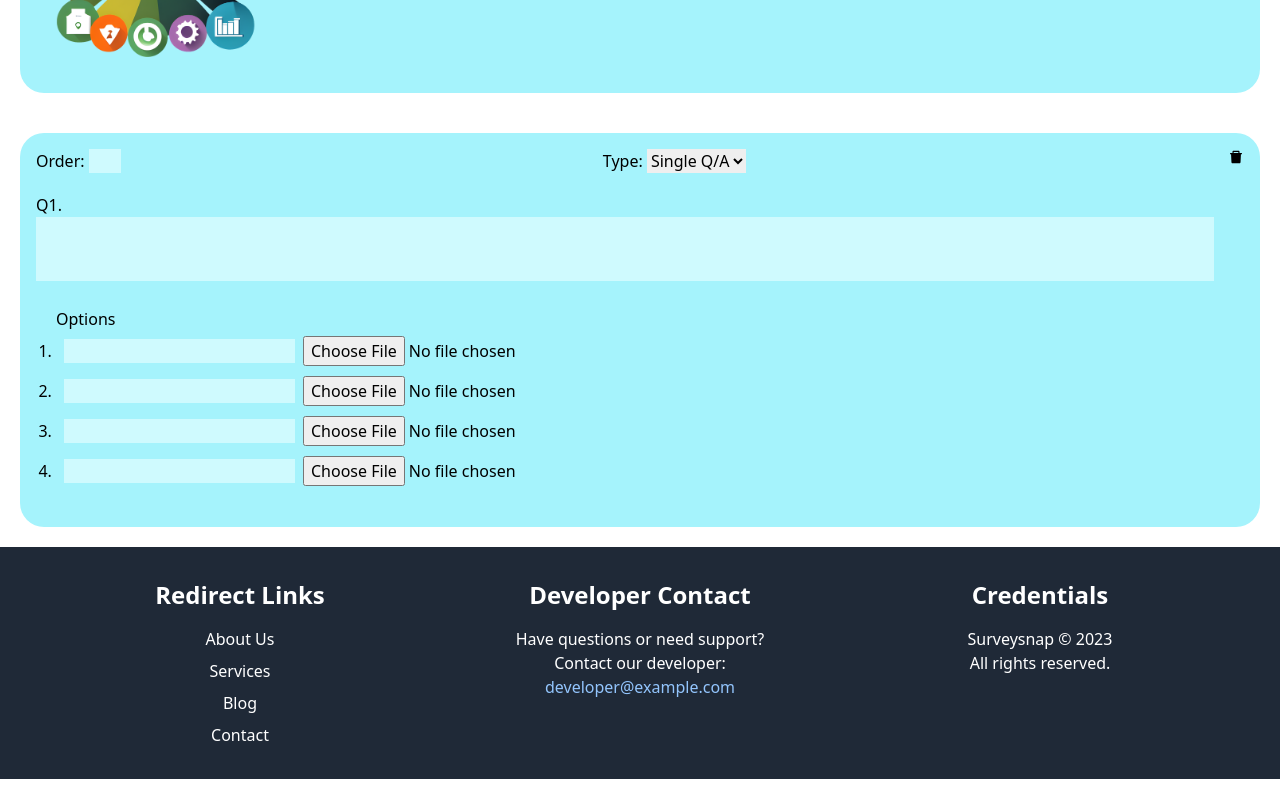
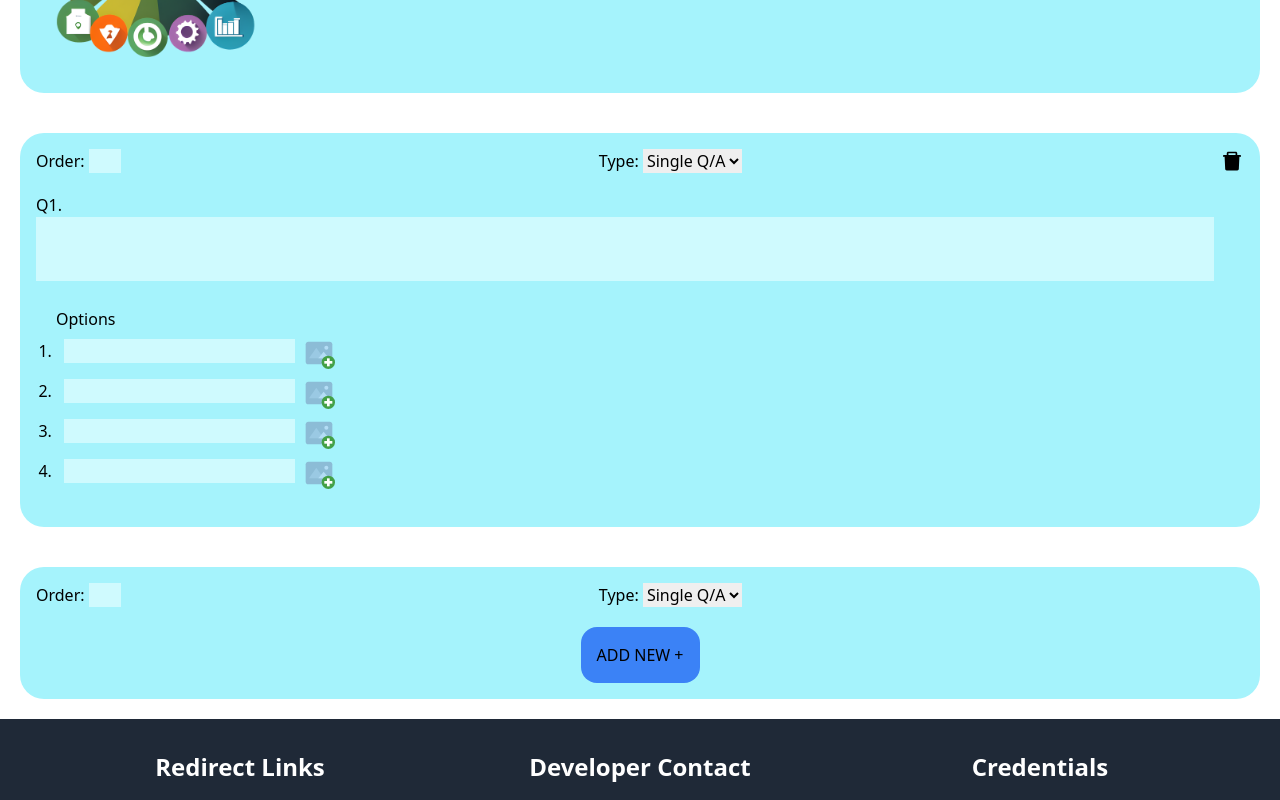
Before and after one commit to VKBRAWLER/MS-Automation, a Next.js app: page /survey/1 in a window 1280 px wide. Shown: the part 1560-2360 px from the top of the page. Before the commit the page ends 2339 px from the top, so only its background shows below. Built offline with nearby package versions, Linux system fonts and the light colour scheme; no server answers.

Commit message:
Image insertion system added

```diff
--- a/app/globals.css
+++ b/app/globals.css
@@ -1,3 +1,13 @@
 @tailwind base;
 @tailwind components;
 @tailwind utilities;
+.img-box {
+    @apply w-80 h-40 bg-emerald-100 border-2 border-black overflow-hidden flex justify-center items-center;
+}
+.img-view {
+    @apply w-auto h-full;
+}
+ol button {
+    background-color: #fff;
+
+}
--- a/app/survey/[id]/page.jsx
+++ b/app/survey/[id]/page.jsx
@@ -3,17 +3,9 @@ import React, { useEffect } from 'react';
 import { AiFillDelete } from "react-icons/ai";
 import { FcAddImage } from "react-icons/fc";
 import Image from 'next/image';
+import textareaResize from '@func/textarea';
 const Survey = ({ params }) => {
-  const textareaResize = () => {
-    document.querySelectorAll('textarea').forEach( element => {
-      element.style.height = `${element.scrollHeight}px`;
-      element.addEventListener('input', event => {
-        event.target.style.height = 'auto';
-        event.target.style.height = `${event.target.scrollHeight}px`;
-        console.log(event.target.style.height);
-        })
-    });
-  }
+
     useEffect(() => {
       textareaResize();
     }, [])
@@ -22,7 +14,7 @@ const Survey = ({ params }) => {
     <>
     <h1>Create new Survey</h1>
     <div className="flex flex-wrap w-full">
-      <section className="flex flex-wrap h-auto w-full m-5 p-4 bg-cyan-200 rounded-3xl">
+      <section className="flex flex-wrap min-h-[200px] w-full m-5 p-4 bg-cyan-200 rounded-3xl">
        <div className='flex justify-between mb-5 w-full'>
           <div>Order: <input type="number" className='w-8 bg-cyan-100'/></div>
           <div><span>Type: </span><select name="cars" id="cars">
@@ -30,7 +22,7 @@ const Survey = ({ params }) => {
             <option value="mcq">MCQ</option>
           </select>
           </div>
-          <div><AiFillDelete/></div>
+          <div className='w-6 h-6'><AiFillDelete className='w-full h-full'/></div>
        </div>
         <div className='w-full'>
         <span>Q1. </span><textarea name="" id="ito" className='w-[calc(100%-30px)] p-2 resize-none bg-cyan-100'/>
@@ -45,7 +37,7 @@ const Survey = ({ params }) => {
           </ol>
         </div>
       </section>
-      <section className="flex flex-wrap h-auto w-full m-5 p-4 bg-cyan-200 rounded-3xl">
+      <section className="flex flex-wrap min-h-[200px] w-full m-5 p-4 bg-cyan-200 rounded-3xl">
        <div className='flex justify-between mb-5 w-full'>
           <div>Order: <input type="number" className='w-8 bg-cyan-100'/></div>
           <div><span>Type: </span><select name="cars" id="cars">
@@ -53,7 +45,7 @@ const Survey = ({ params }) => {
             <option value="mcq">MCQ</option>
           </select>
           </div>
-          <div><AiFillDelete/></div>
+          <div className='w-6 h-6'><AiFillDelete className='w-full h-full'/></div>
        </div>
         <div className='w-full'>
         <span>Q1. </span><textarea name="" id="ito" className='w-[calc(100%-30px)] p-2 resize-none bg-cyan-100'/>
@@ -68,7 +60,7 @@ const Survey = ({ params }) => {
           </ol>
         </div>
       </section>
-      <section className="flex flex-wrap h-auto w-full m-5 p-4 bg-cyan-200 rounded-3xl">
+      <section className="flex flex-wrap min-h-[200px] w-full m-5 p-4 bg-cyan-200 rounded-3xl">
        <div className='flex justify-between mb-5 w-full'>
           <div>Order: <input type="number" className='w-8 bg-cyan-100'/></div>
           <div><span>Type: </span><select name="cars" id="cars">
@@ -76,7 +68,7 @@ const Survey = ({ params }) => {
             <option value="mcq">MCQ</option>
           </select>
           </div>
-          <div><AiFillDelete/></div>
+          <div className='w-6 h-6'><AiFillDelete className='w-full h-full'/></div>
        </div>
         <div className='w-full'>
         <span>Q1. </span><textarea name="" id="ito" className='w-[calc(100%-30px)] p-2 resize-none bg-cyan-100'/>
@@ -84,12 +76,50 @@ const Survey = ({ params }) => {
         <div className='m-5'>
           <span>Options</span>
           <ol className='list-decimal'>
-            <li><input type="text" className='m-2 bg-cyan-100'/><input type='file'/></li>
-            <li><input type="text" className='m-2 bg-cyan-100'/><input type='file'/></li>
-            <li><input type="text" className='m-2 bg-cyan-100'/><input type='file'/></li>
-            <li><input type="text" className='m-2 bg-cyan-100'/><input type='file'/></li>
+            <li><input type="text" className='m-2 bg-cyan-100'/>
+            <div className='image-input inline'>
+                <input type='file' className='sr-only'/>
+              <FcAddImage className='inline w-8 h-8 cursor-pointer'
+              onClick={(e)=>{console.log(e.target.parentNode.parentNode.firstChild.click())}}/>
+            </div>
+            </li>
+            <li><input type="text" className='m-2 bg-cyan-100'/>
+            <div className='image-input inline'>
+                <input type='file' className='sr-only'/>
+              <FcAddImage className='inline w-8 h-8 cursor-pointer'
+              onClick={(e)=>{console.log(e.target.parentNode.parentNode.firstChild.click())}}/>
+            </div>
+            </li>
+            <li><input type="text" className='m-2 bg-cyan-100'/>
+            <div className='image-input inline'>
+                <input type='file' className='sr-only'/>
+              <FcAddImage className='inline w-8 h-8 cursor-pointer'
+              onClick={(e)=>{console.log(e.target.parentNode.parentNode.firstChild.click())}}/>
+            </div>
+            </li>
+            <li><input type="text" className='m-2 bg-cyan-100'/>
+            <div className='image-input inline'>
+                <input type='file' className='sr-only'/>
+              <FcAddImage className='inline w-8 h-8 cursor-pointer'
+              onClick={(e)=>{console.log(e.target.parentNode.parentNode.firstChild.click())}}/>
+            </div>
+            </li>
           </ol>
         </div>
+      </section>
+      <section className="flex flex-wrap min-h-[100px] w-full m-5 p-4 bg-cyan-200 rounded-3xl">
+      <div className='flex justify-between mb-5 w-full'>
+          <div>Order: <input type="number" className='w-8 bg-cyan-100'/></div>
+          <div><span>Type: </span><select name="cars" id="cars">
+            <option value="single">Single Q/A</option>
+            <option value="mcq">MCQ</option>
+          </select>
+          </div>
+          <div className='w-6 h-6'></div>
+       </div>
+       <div className="w-full flex justify-center">
+        <button className='bg-blue-500 p-4 rounded-2xl'>ADD NEW +</button>
+       </div>
       </section>
     </div>
     </>
--- /dev/null
+++ b/app/test/page.jsx
@@ -0,0 +1,63 @@
+"use client";
+import React, { useState, useRef } from 'react';
+import { AiFillDelete } from "react-icons/ai";
+import { FcAddImage } from "react-icons/fc";
+import Image from 'next/image';
+const image = () => {
+  const [image, setImage] = useState(null);
+  const getImage = (e) => {
+    const img_file = e.target.files[0];
+    console.log(img_file);
+      setImage(img_file);
+  }
+  const saveImg = () => {
+    alert("Save hoja sim sim");
+  }
+  return (
+    <>
+    Image Test
+    <section className="flex flex-wrap h-auto w-full m-5 p-4 bg-cyan-200 rounded-3xl">
+       <div className='flex justify-between mb-5 w-full'>
+          <div>Order: <input type="number" className='w-8 bg-cyan-100'/></div>
+          <div><span>Type: </span><select name="cars" id="cars">
+            <option value="single">Single Q/A</option>
+            <option value="mcq">MCQ</option>
+          </select>
+          </div>
+          <div><AiFillDelete className='w-6 h-6'/></div>
+       </div>
+        <div className='w-full'>
+        <span>Q1. </span><textarea name="" id="ito" className='w-[calc(100%-30px)] p-2 resize-none bg-cyan-100'/>
+        </div>
+        <div className='m-5'>
+          <span>Options</span>
+          <ol className='list-decimal'>
+            <li><input type="text" className='m-2 bg-cyan-100'/>
+            <div className='image-input inline'>
+                <input type='file' className='sr-only' onChange={getImage} />
+              <FcAddImage className='inline w-8 h-8 cursor-pointer'
+              onClick={(e)=>{console.log(e.target.parentNode.parentNode.firstChild.click())}}/>
+            </div>
+            <div className="img-box relative">
+            {image? <img src={URL.createObjectURL(image)} className='img-view' />: <img src="img/Raw Images/Image01.png" className='img-view'/> }
+            {image?
+              <><button className="absolute top-0 right-0 w-12 h-5 ">delete</button>
+                <div className="absolute bottom-0 w-full h-10 bg-blue-200 flex">
+                <button className="w-1/3 h-full bg-slate-50"><span>Sqaure</span></button>
+                <button className="w-1/3 h-full bg-slate-50 border-x-2 border-black"><span>Cover</span></button>
+                <button className="w-1/3 h-full bg-slate-50"><span>Change Image</span></button>
+              </div></>
+            :<></>
+            }
+            </div>
+            </li>
+          </ol>
+        </div>
+      </section>
+        <button className='bg-blue-500 p-4 rounded-2xl' onClick={saveImg}>save</button>
+
+    </>
+  )
+}
+
+export default image
--- /dev/null
+++ b/func/textarea.js
@@ -0,0 +1,12 @@
+const textareaResize = () => {
+    document.querySelectorAll('textarea').forEach( element => {
+      element.style.height = `${element.scrollHeight}px`;
+      element.addEventListener('input', event => {
+        event.target.style.height = 'auto';
+        event.target.style.height = `${event.target.scrollHeight}px`;
+        console.log(event.target.style.height);
+        })
+    });
+  }
+
+export default textareaResize;
```
Also changed, not shown: 1 other file (tests, documents, lock files or other folders).
